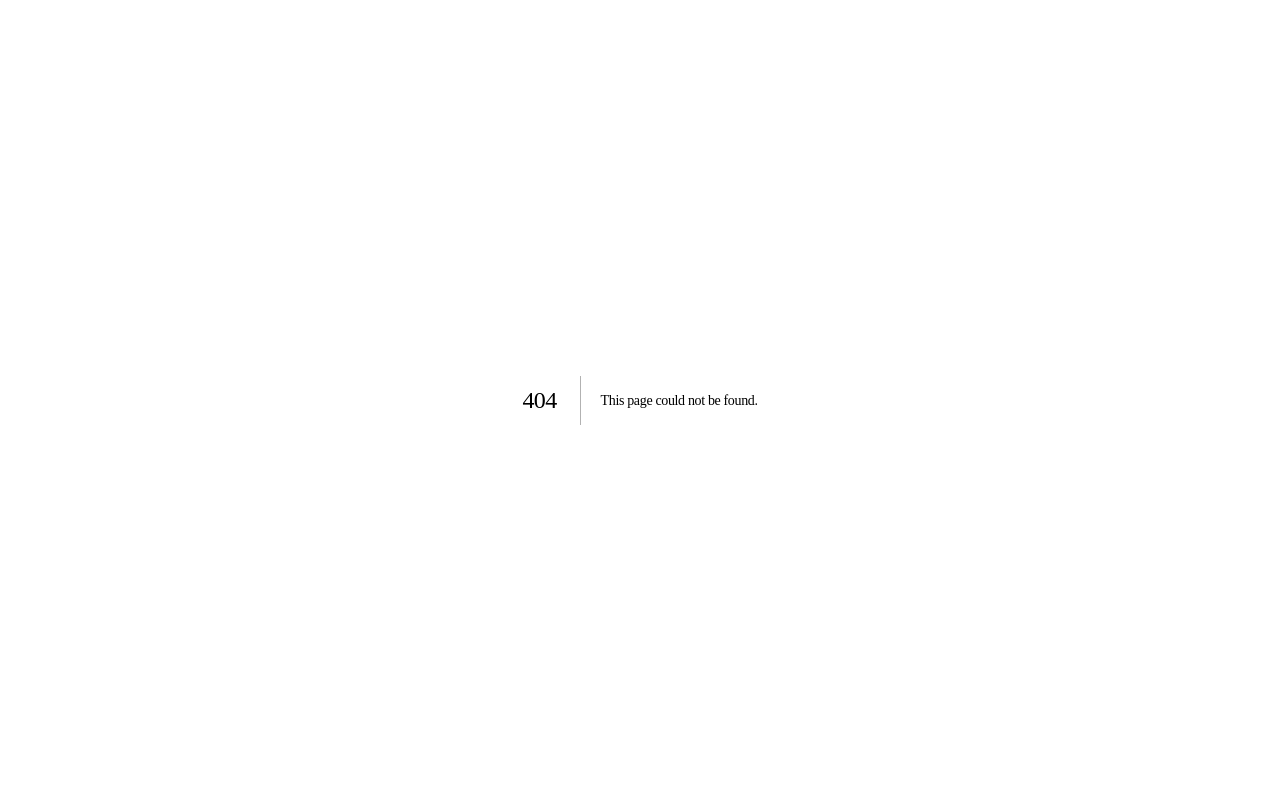
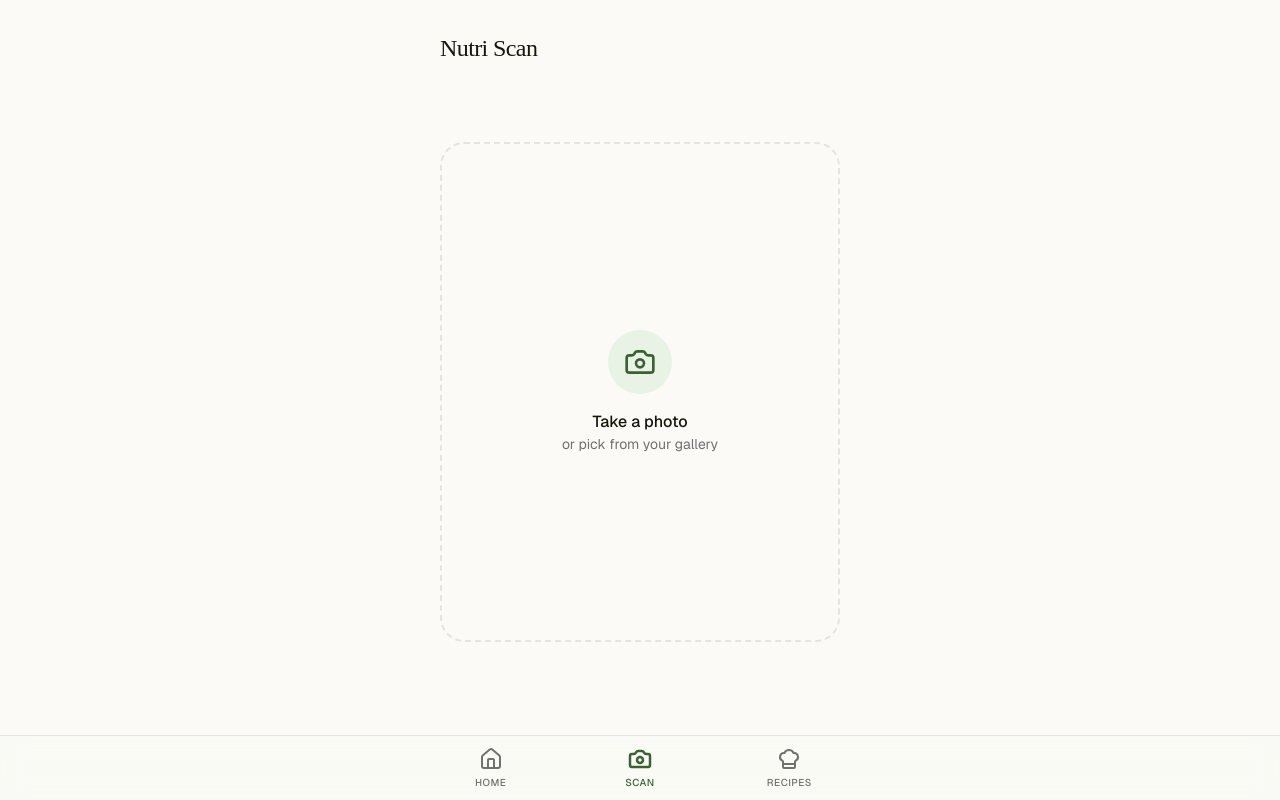
Before and after one commit to gabrielrab/z-cal, a Next.js app: page /scan in a window 1280 px wide. Before the commit this address had no page. Built offline with nearby package versions, Linux system fonts and the light colour scheme; a web font is replaced by a local one.

Commit message:
feat: scan food

```diff
--- a/app/components/nav.tsx
+++ b/app/components/nav.tsx
@@ -15,7 +15,7 @@ export function Nav() {
           href="/"
           active={pathname === "/"}
           icon={Home}
-          label="Início"
+          label="Home"
         />
         <NavLink
           href="/scan"
@@ -27,7 +27,7 @@ export function Nav() {
           href="/fridge"
           active={pathname === "/fridge"}
           icon={ChefHat}
-          label="Receitas"
+          label="Recipes"
         />
       </div>
     </nav>
--- /dev/null
+++ b/app/scan/page.tsx
@@ -0,0 +1,171 @@
+"use client";
+
+import type React from "react";
+
+import { useState, useRef } from "react";
+import Image from "next/image";
+import { Nav } from "@/app/components/nav";
+import { Camera, Loader2, Info } from "lucide-react";
+import { toast } from "sonner";
+import { useFoodIdentification } from "@/lib/hooks/useFoodIdentification";
+import { getBase64FromDataUrl } from "@/lib/api/food";
+import type { FoodIdentificationResponse } from "@/lib/api/types";
+
+export default function ScanPage() {
+  const [image, setImage] = useState<string | null>(null);
+  const [result, setResult] = useState<FoodIdentificationResponse | null>(null);
+  const fileInputRef = useRef<HTMLInputElement>(null);
+  const { mutate: identifyFood, isPending: analyzing } =
+    useFoodIdentification();
+
+  const handleImageUpload = (e: React.ChangeEvent<HTMLInputElement>) => {
+    const file = e.target.files?.[0];
+    if (file) {
+      const reader = new FileReader();
+      reader.onloadend = () => {
+        setImage(reader.result as string);
+        setResult(null);
+      };
+      reader.readAsDataURL(file);
+    }
+  };
+
+  const handleAnalyze = async () => {
+    if (!image) return;
+
+    const base64Image = getBase64FromDataUrl(image);
+
+    identifyFood(
+      { image: base64Image },
+      {
+        onSuccess: (data) => {
+          setResult(data);
+          toast.success("Analysis complete!");
+        },
+        onError: (error) => {
+          toast.error(`Failed to analyze: ${error.message}`);
+        },
+      }
+    );
+  };
+
+  const reset = () => {
+    setImage(null);
+    setResult(null);
+  };
+
+  return (
+    <main className="flex min-h-screen flex-col items-center pb-24 bg-background">
+      <header className="w-full max-w-md px-6 pt-8 pb-4 flex justify-between items-center z-10">
+        <h1 className="text-2xl font-serif text-foreground">Nutri Scan</h1>
+        {image && (
+          <button
+            onClick={reset}
+            className="text-sm text-muted-foreground hover:text-foreground"
+          >
+            Clear
+          </button>
+        )}
+      </header>
+
+      <div className="w-full max-w-md px-6 flex-1 flex flex-col justify-center">
+        {!image ? (
+          <div
+            onClick={() => fileInputRef.current?.click()}
+            className="border-2 border-dashed border-border rounded-3xl aspect-4/5 flex flex-col items-center justify-center gap-4 cursor-pointer hover:bg-secondary/30 transition-colors group"
+          >
+            <div className="h-16 w-16 rounded-full bg-secondary flex items-center justify-center group-hover:scale-110 transition-transform">
+              <Camera className="h-8 w-8 text-primary" />
+            </div>
+            <div className="text-center">
+              <p className="font-medium text-foreground">Take a photo</p>
+              <p className="text-sm text-muted-foreground">
+                or pick from your gallery
+              </p>
+            </div>
+            <input
+              type="file"
+              ref={fileInputRef}
+              className="hidden"
+              accept="image/*"
+              onChange={handleImageUpload}
+            />
+          </div>
+        ) : (
+          <div className="relative rounded-3xl overflow-hidden aspect-4/5 shadow-lg">
+            <Image
+              src={image || "/placeholder.svg"}
+              alt="Uploaded meal"
+              fill
+              sizes="(max-width: 768px) 100vw, 400px"
+              className="object-cover"
+              unoptimized
+            />
+
+            {result && (
+              <div className="absolute bottom-0 left-0 right-0 bg-white/90 backdrop-blur-md p-6 animate-in slide-in-from-bottom duration-500 rounded-t-3xl border-t border-white/20">
+                <div className="flex justify-between items-start mb-4">
+                  <div>
+                    <h3 className="text-xl font-serif font-medium">
+                      {result.name}
+                    </h3>
+                    <p className="text-3xl font-sans font-bold text-primary mt-1">
+                      {result.calories}{" "}
+                      <span className="text-sm font-normal text-muted-foreground">
+                        kcal
+                      </span>
+                    </p>
+                  </div>
+                  <div className="bg-green-100 text-green-800 px-3 py-1 rounded-full text-xs font-bold">
+                    {result.healthScore}/10
+                  </div>
+                </div>
+
+                <div className="grid grid-cols-3 gap-2 mb-4">
+                  <MacroItem label="Protein" value={result.macros.protein} />
+                  <MacroItem label="Carbs" value={result.macros.carbs} />
+                  <MacroItem label="Fat" value={result.macros.fat} />
+                </div>
+
+                <div className="flex gap-2 items-start bg-secondary/50 p-3 rounded-xl">
+                  <Info className="h-4 w-4 text-primary mt-0.5 shrink-0" />
+                  <p className="text-xs text-muted-foreground leading-relaxed">
+                    {result.insights}
+                  </p>
+                </div>
+              </div>
+            )}
+
+            {analyzing && (
+              <div className="absolute inset-0 bg-background/60 backdrop-blur-sm flex flex-col items-center justify-center">
+                <Loader2 className="h-10 w-10 text-primary animate-spin mb-4" />
+                <p className="font-serif text-lg">Analyzing ingredients...</p>
+              </div>
+            )}
+          </div>
+        )}
+
+        {image && !result && !analyzing && (
+          <button
+            onClick={handleAnalyze}
+            className="mt-6 w-full bg-primary text-primary-foreground py-4 rounded-full font-medium shadow-lg hover:bg-primary/90 transition-all active:scale-95"
+          >
+            Analyze Calories
+          </button>
+        )}
+      </div>
+      <Nav />
+    </main>
+  );
+}
+
+function MacroItem({ label, value }: { label: string; value: string }) {
+  return (
+    <div className="bg-background rounded-xl p-2 text-center border border-border">
+      <p className="text-[10px] uppercase tracking-wider text-muted-foreground">
+        {label}
+      </p>
+      <p className="font-medium text-foreground">{value}</p>
+    </div>
+  );
+}
--- /dev/null
+++ b/lib/api/types.ts
@@ -0,0 +1,30 @@
+export interface FoodMacros {
+  protein: string;
+  carbs: string;
+  fat: string;
+}
+
+export interface FoodIdentificationResponse {
+  name: string;
+  calories: number;
+  macros: FoodMacros;
+  healthScore: number;
+  insights: string;
+}
+
+export interface IdentifyFoodRequest {
+  image: string;
+}
+
+export interface ChatMessage {
+  role: "user" | "assistant";
+  content: string;
+}
+
+export interface GenerateRecipeRequest {
+  messages: ChatMessage[];
+}
+
+export interface GenerateRecipeResponse {
+  response: string;
+}
--- /dev/null
+++ b/lib/hooks/useFoodIdentification.ts
@@ -0,0 +1,9 @@
+import { useMutation } from "@tanstack/react-query";
+import { identifyFood } from "@/lib/api/food";
+import type { IdentifyFoodRequest } from "@/lib/api/types";
+
+export function useFoodIdentification() {
+  return useMutation({
+    mutationFn: (request: IdentifyFoodRequest) => identifyFood(request),
+  });
+}
```
